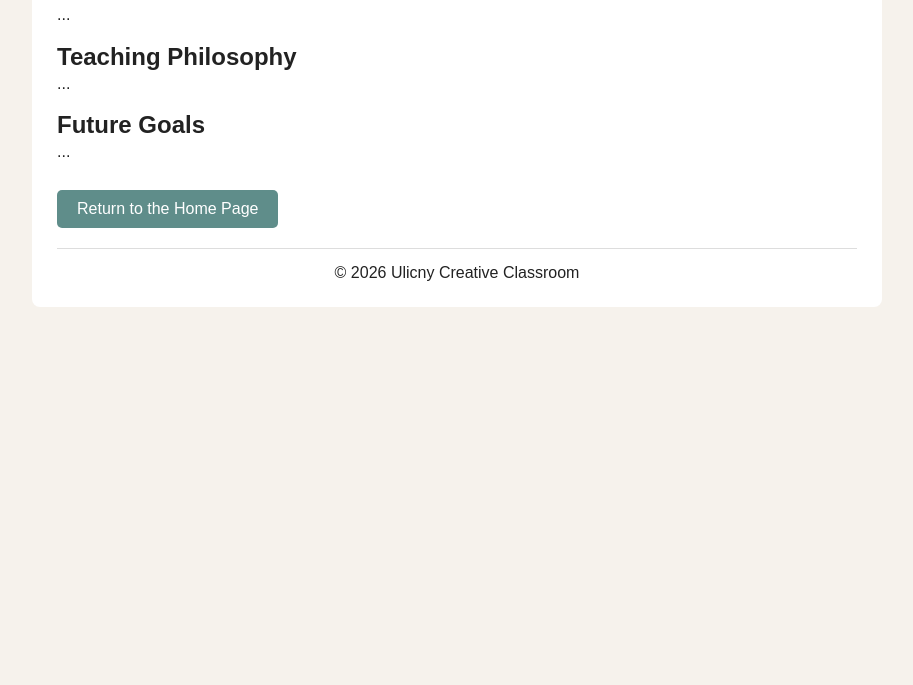
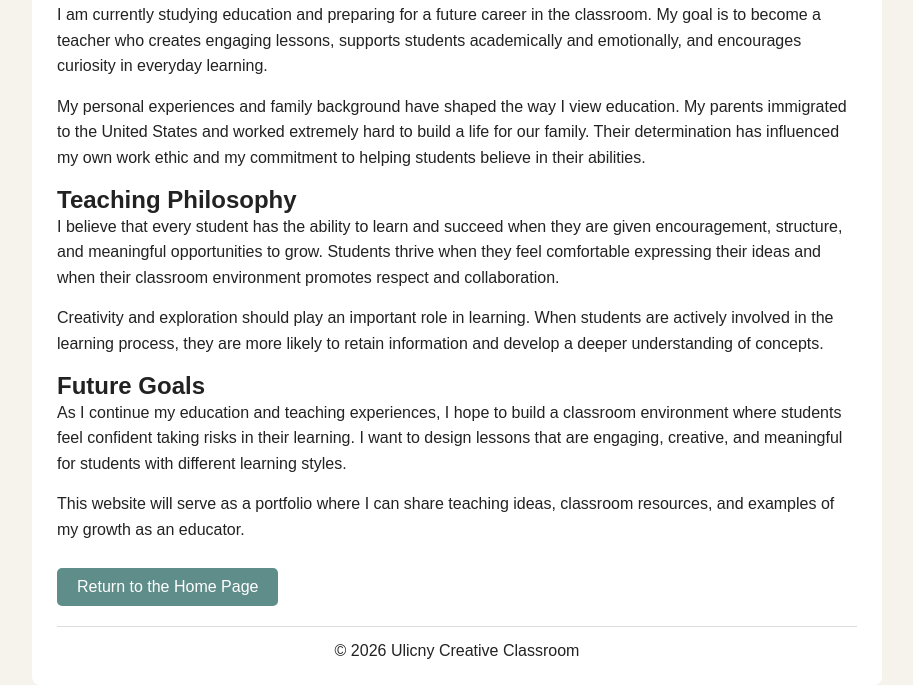
Before and after one commit to aliulicny111-prog/ulicny-classroom-, a plain HTML site: page about.html in a window 1280 px wide. Shown: the part 502-1187 px from the top of the page, without its empty margins (183-1096 px from the left). Before the commit the page ends 809 px from the top, so only its background shows below. Drawn offline with Linux system fonts and the light colour scheme.

Commit message:
Update about.html

```diff
--- a/about.html
+++ b/about.html
@@ -41,17 +41,56 @@
 <img src="https://images.unsplash.com/photo-1503676260728-1c00da094a0b"
 alt="Stack of books with an apple representing education">
 
-<p>...</p>
+<p>
+I am currently studying education and preparing for a future career in the
+classroom. My goal is to become a teacher who creates engaging lessons,
+supports students academically and emotionally, and encourages curiosity
+in everyday learning.
+</p>
+
+<p>
+My personal experiences and family background have shaped the way I view
+education. My parents immigrated to the United States and worked extremely
+hard to build a life for our family. Their determination has influenced my
+own work ethic and my commitment to helping students believe in their
+abilities.
+</p>
+
 </section>
 
 <section class="about-section">
 <h2>Teaching Philosophy</h2>
-<p>...</p>
+
+<p>
+I believe that every student has the ability to learn and succeed when they
+are given encouragement, structure, and meaningful opportunities to grow.
+Students thrive when they feel comfortable expressing their ideas and when
+their classroom environment promotes respect and collaboration.
+</p>
+
+<p>
+Creativity and exploration should play an important role in learning. When
+students are actively involved in the learning process, they are more likely
+to retain information and develop a deeper understanding of concepts.
+</p>
+
 </section>
 
 <section class="about-section">
 <h2>Future Goals</h2>
-<p>...</p>
+
+<p>
+As I continue my education and teaching experiences, I hope to build a
+classroom environment where students feel confident taking risks in their
+learning. I want to design lessons that are engaging, creative, and meaningful
+for students with different learning styles.
+</p>
+
+<p>
+This website will serve as a portfolio where I can share teaching ideas,
+classroom resources, and examples of my growth as an educator.
+</p>
+
 </section>
 
 <div class="center">
```
